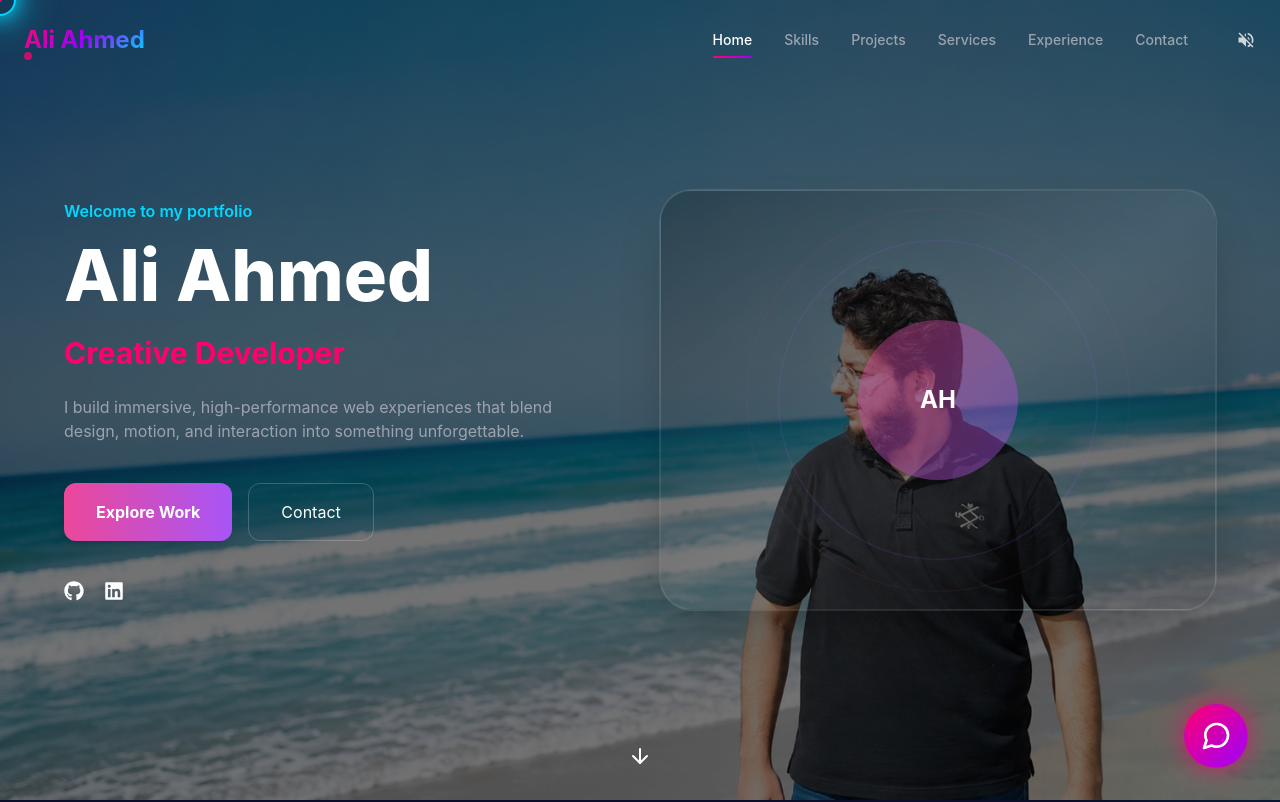
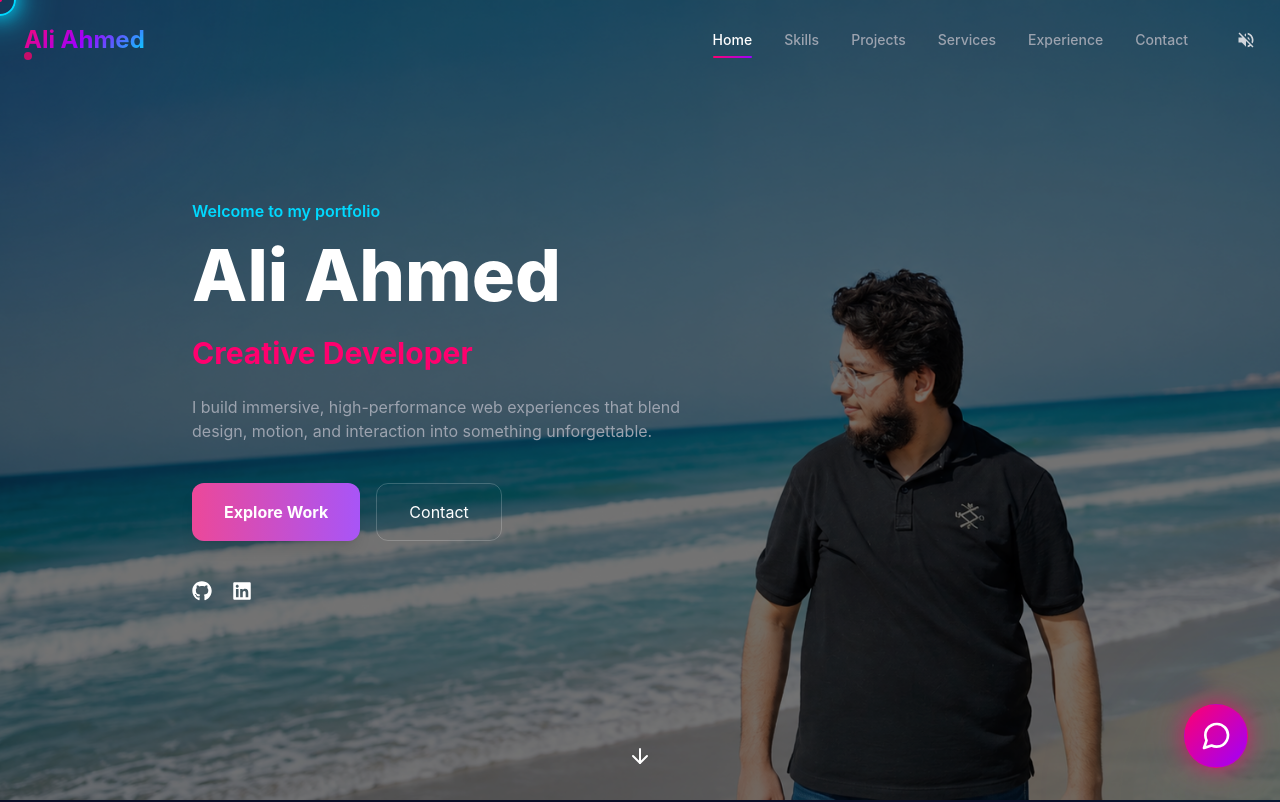
Before and after one commit to ZaynEverett/my-portfolio-ali, a React (Vite) app: page / in a window 1280 px wide. Shown: the top 802 px of the page. Built offline with nearby package versions, Linux system fonts and the light colour scheme; the HTML template or start-up script is replaced by a standard one.

Commit message:
Hero: remove decorative card, center content, keep full-screen responsive background

```diff
--- a/src/components/Hero.tsx
+++ b/src/components/Hero.tsx
@@ -65,7 +65,7 @@ const Hero = () => {
         initial={{ opacity: 0, scale: 0.8, filter: "blur(20px)" }}
         animate={{ opacity: 1, scale: 1, filter: "blur(0px)" }}
         transition={{ duration: 1.2 }}
-        className="relative z-20 max-w-6xl w-full grid grid-cols-1 md:grid-cols-2 gap-8 md:gap-10 items-center"
+        className="relative z-20 max-w-4xl w-full grid grid-cols-1 gap-8 items-center mx-auto"
       >
         {/* LEFT SIDE */}
         <div>
@@ -140,28 +140,7 @@ const Hero = () => {
 </div>
         </div>
 
-        {/* RIGHT SIDE VISUAL - decorative card (no floating images) */}
-        <div className="relative h-[320px] md:h-[420px] flex items-center justify-center">
-          <div className="absolute inset-0 rounded-[2rem] overflow-hidden border border-white/10 shadow-2xl bg-gradient-to-br from-black/20 via-white/5 to-black/10 backdrop-blur-xl flex items-center justify-center">
-            <div className="flex items-center justify-center flex-col gap-4">
-              <div className="w-32 h-32 md:w-40 md:h-40 rounded-full bg-gradient-to-br from-pink-500/40 to-purple-500/40 flex items-center justify-center text-white text-2xl font-bold select-none">
-                AH
-              </div>
-            </div>
-          </div>
-          <div className="absolute inset-0 rounded-[2rem] ring-1 ring-white/10" />
-          <motion.div
-            animate={{ rotate: 360 }}
-            transition={{ repeat: Infinity, duration: 20, ease: "linear" }}
-            className="hidden md:block absolute w-80 h-80 border border-purple-500/20 rounded-full"
-          />
-
-          <motion.div
-            animate={{ rotate: -360 }}
-            transition={{ repeat: Infinity, duration: 25, ease: "linear" }}
-            className="hidden md:block absolute w-96 h-96 border border-pink-500/10 rounded-full"
-          />
-        </div>
+        {/* Right visual removed to keep background clean and focused */}
       </motion.div>
 
       {/* 🔻 Scroll Indicator */}
```
